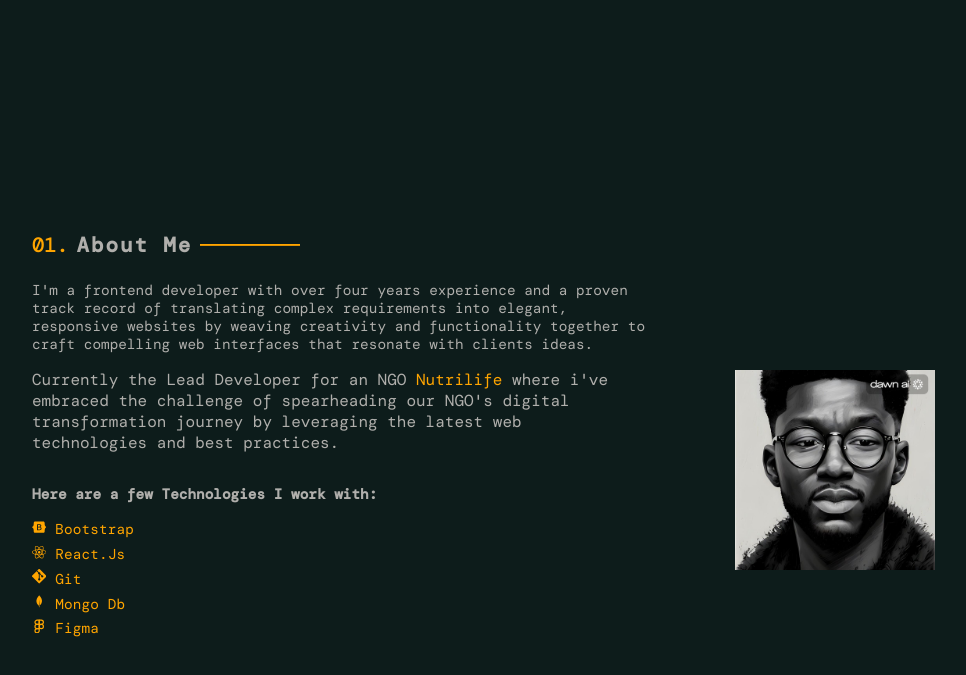
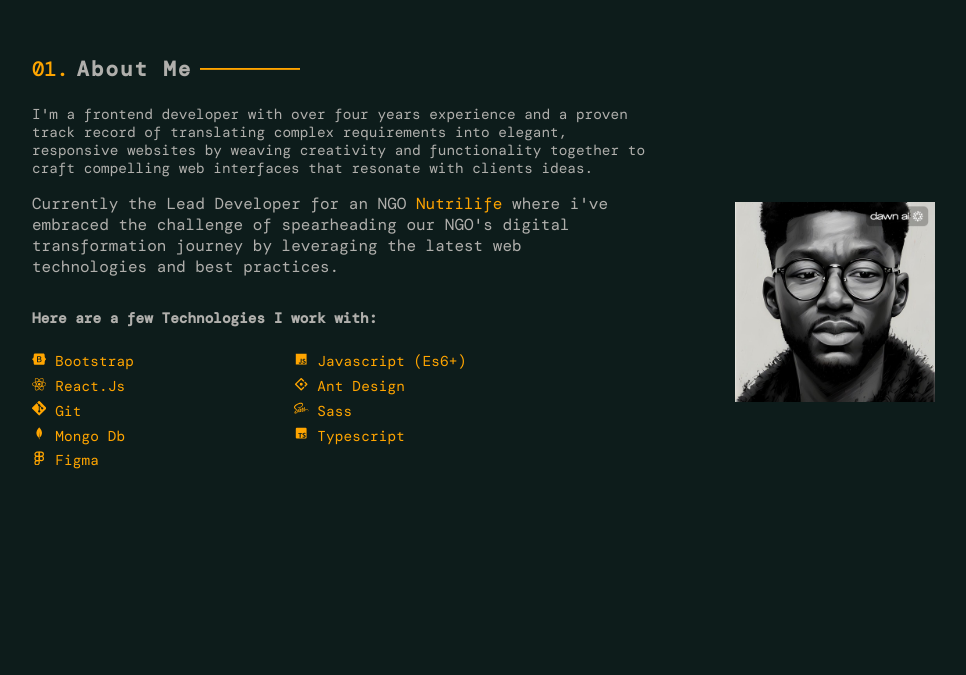
Before and after one commit to ImoDavid/localhost, a React (Vite) app: page /nav in a window 1280 px wide. Shown: the part 951-1626 px from the top of the page, without its empty margins (112-1078 px from the left). After the commit the page ends 1506 px from the top, so only its background shows below. Built offline with nearby package versions, Linux system fonts and the light colour scheme; a web font is replaced by a local one.

Commit message:
feat: about section done

```diff
--- a/src/components/About/About.jsx
+++ b/src/components/About/About.jsx
@@ -1,10 +1,14 @@
 import React from "react";
 import { Container, Stack, Typography, Box, styled } from "@mui/material";
 import { BsGit } from "react-icons/bs";
-import { FaBootstrap } from "react-icons/fa";
-import { FaReact } from "react-icons/fa";
-import { BiLogoMongodb } from "react-icons/bi";
+import { FaBootstrap, FaReact, FaSass } from "react-icons/fa";
+import {
+  BiLogoMongodb,
+  BiLogoJavascript,
+  BiLogoTypescript,
+} from "react-icons/bi";
 import { FiFigma } from "react-icons/fi";
+import { AiOutlineAntDesign } from "react-icons/ai";
 
 import { colors } from "../../styles/globals";
 import { Heading } from "../typography/";
@@ -18,6 +22,20 @@ const StyledStack = styled(Box)({
   fontSize: ["1rem", "0.4rem"],
   marginBottom: ["0.2rem", "0.2rem"],
 });
+const boxItemsone = [
+  { id: "0.1", icon: <FaBootstrap />, stack: "Bootstrap" },
+  { id: "0.2", icon: <FaReact />, stack: "react.js" },
+  { id: "0.3", icon: <BsGit />, stack: "git" },
+  { id: "0.4", icon: <BiLogoMongodb />, stack: "Mongo db" },
+  { id: "0.5", icon: <FiFigma />, stack: "Figma" },
+];
+
+const boxItemstwo = [
+  { id: "0.1", icon: <BiLogoJavascript />, stack: "Javascript (Es6+)" },
+  { id: "0.2", icon: <AiOutlineAntDesign />, stack: "ant design" },
+  { id: "0.4", icon: <FaSass />, stack: "sass" },
+  { id: "0.3", icon: <BiLogoTypescript />, stack: "Typescript" },
+];
 
 const About = () => {
   return (
@@ -26,7 +44,7 @@ const About = () => {
         <Box
           minHeight={"100%"}
           paddingX={["1rem", "5rem"]}
-          marginTop={["6rem", "12rem"]}
+          marginTop={["0.8rem", "1rem"]}
           marginBottom={["1rem", "2rem"]}
         >
           <Box>
@@ -69,52 +87,25 @@ const About = () => {
                   Here are a few Technologies I work with:
                 </Typography>
                 <Stack direction={"row"}>
-                  <Box marginY={2}>
-                    <StyledStack>
+                  <Box marginY={3} mr={[6, 20]}>
+                    {boxItemsone.map((ele) => (
+                      <StyledStack key={ele.id}>
                         <Typography fontSize={"0.9rem"}>
                           {" "}
-                        <span>
-                          <FaBootstrap />{" "}
-                        </span>{" "}
-                        bootstrap
+                          <span>{ele.icon}</span> {ele.stack}
                         </Typography>
                       </StyledStack>
-                    <StyledStack>
+                    ))}
+                  </Box>
+                  <Box marginY={3}>
+                    {boxItemstwo.map((ele) => (
+                      <StyledStack key={ele.id}>
                         <Typography fontSize={"0.9rem"}>
                           {" "}
-                        <span>
-                          <FaReact />{" "}
-                        </span>{" "}
-                        React.js
+                          <span>{ele.icon}</span> {ele.stack}
                         </Typography>
                       </StyledStack>
-                    <StyledStack>
-                      <Typography fontSize={"0.9rem"}>
-                        {" "}
-                        <span>
-                          <BsGit />
-                        </span>{" "}
-                        git
-                      </Typography>
-                    </StyledStack>
-                    <StyledStack>
-                      <Typography fontSize={"0.9rem"}>
-                        {" "}
-                        <span>
-                          <BiLogoMongodb />{" "}
-                        </span>{" "}
-                        mongo db
-                      </Typography>
-                    </StyledStack>
-                    <StyledStack>
-                      <Typography fontSize={"0.9rem"}>
-                        {" "}
-                        <span>
-                          <FiFigma />{" "}
-                        </span>{" "}
-                        figma
-                      </Typography>
-                    </StyledStack>
+                    ))}
                   </Box>
                 </Stack>
               </Box>
@@ -142,34 +133,3 @@ const About = () => {
 };
 
 export default About;
-
-// "Hello there! I'm [Your Name], a passionate frontend developer with a unique role as the Lead Developer at [NGO's Name].
-// With a keen eye for design and a knack for turning ideas into user - friendly digital experiences, I've been instrumental in driving the digital revolution of our NGO.
-
-// As a seasoned frontend developer, I've had the privilege of weaving creativity and functionality together to craft compelling web interfaces that resonate with our NGO's mission.
-//With[X] years of experience in the field, I have a proven track record of translating complex requirements into elegant,
-//responsive designs that enhance user engagement and elevate the online presence of our organization.
-
-// In my role as Lead Developer, I've embraced the challenge of spearheading our NGO's digital transformation journey.
-//By leveraging the latest web technologies and best practices, I've led a dynamic team in creating intuitive platforms that empower our supporters and stakeholders
-//to connect with our cause in meaningful ways.From optimizing user experiences to ensuring seamless interactions across devices, I'm committed to delivering digital solutions that leave a lasting impact.
-
-// Beyond the lines of code, I'm dedicated to understanding the unique needs of our NGO and aligning digital strategies with our overarching goals.
-//My passion for innovation fuels my desire to continuously learn and adapt, ensuring that our online presence remains at the forefront of the digital landscape.
-
-// When I'm not immersed in pixels and code, you can find me exploring the world of design, collaborating with fellow tech enthusiasts,
-//and seeking out opportunities to make a positive difference through technology.
-
-// Join me on this exciting journey as we harness the power of technology to further the mission of[NGO's Name] and create a brighter digital future for our cause."
-
-// Hello, I'm [Your Name], a frontend developer with a passion for crafting engaging digital experiences. Currently leading development efforts,
-// I'm focused on leveraging my skills to push boundaries and create innovative solutions. With [X] years in the field, I've honed the art of translating complex ideas into user - friendly designs.
-
-// As a Lead Developer, I'm committed to staying at the forefront of technology trends, ensuring that our online platforms are modern,
-//responsive, and intuitive.My dedication to seamless user interactions and a keen eye for design aesthetics drive my work.I thrive on collaborating
-//with talented teams and love to explore creative solutions that leave a lasting impact.
-
-// Beyond coding, I'm an avid design enthusiast, always seeking fresh inspiration to infuse into my projects.
-//I'm excited by the possibilities that technology offers and how it can shape the way we connect and engage in the digital age.
-
-// Join me as I continue to explore the exciting intersection of design and technology, pushing for innovative solutions and enhancing digital experiences.
--- a/src/components/Header/Header.jsx
+++ b/src/components/Header/Header.jsx
@@ -40,7 +40,7 @@ const Header = () => {
   return (
     <>
       <Container maxwidth="md">
-        <Box minHeight={"100vh"} paddingX={["1rem", "2rem"]}>
+        <Box minHeight={["80vh", "100vh"]} paddingX={["1rem", "2rem"]}>
           <Stack direction={"column"} marginTop={"5rem"}>
             <Typography
               variant="h1"
```
Lines whose indentation alone changed are shown as unchanged.
